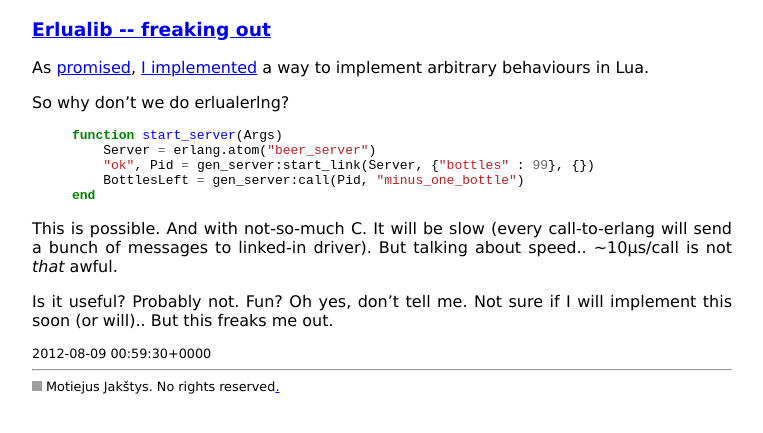
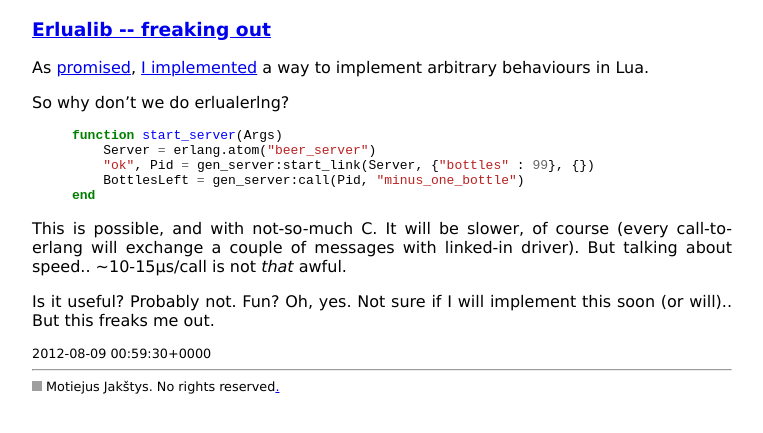
Before and after one commit to Motiejus/motiejus.github.com, a Jekyll site: the page built from _posts/2012-08-09-erlualib-freaking-out.markdown, in a window 1280 px wide. Shown: the top 433 px of the page, without its empty margins (258-1021 px from the left). Built offline with Jekyll 4.4.1, drawn with Linux system fonts in a browser that asks for light colours; grey boxes are pictures that could not be loaded.

Commit message:
Update erlualib post

```diff
--- a/_posts/2012-08-09-erlualib-freaking-out.markdown
+++ b/_posts/2012-08-09-erlualib-freaking-out.markdown
@@ -17,12 +17,12 @@ function start_server(Args)
 end
 {% endhighlight %}
 
-This is possible. And with not-so-much C. It will be slow (every call-to-erlang
-will send a bunch of messages to linked-in driver). But talking about speed..
-~10µs/call is not _that_ awful.
+This is possible, and with not-so-much C. It will be slower, of course (every
+call-to-erlang will exchange a couple of messages with linked-in driver). But
+talking about speed.. ~10-15µs/call is not _that_ awful.
 
-Is it useful? Probably not. Fun? Oh yes, don't tell me. Not sure if I will
-implement this soon (or will).. But this freaks me out.
+Is it useful? Probably not. Fun? Oh, yes. Not sure if I will implement this
+soon (or will).. But this freaks me out.
 
 [promised]: /tech/2012/06/erlang-behaviours-in-lua
 [announcement]: http://erlang.org/pipermail/erlang-questions/2012-July/068244.html
```
